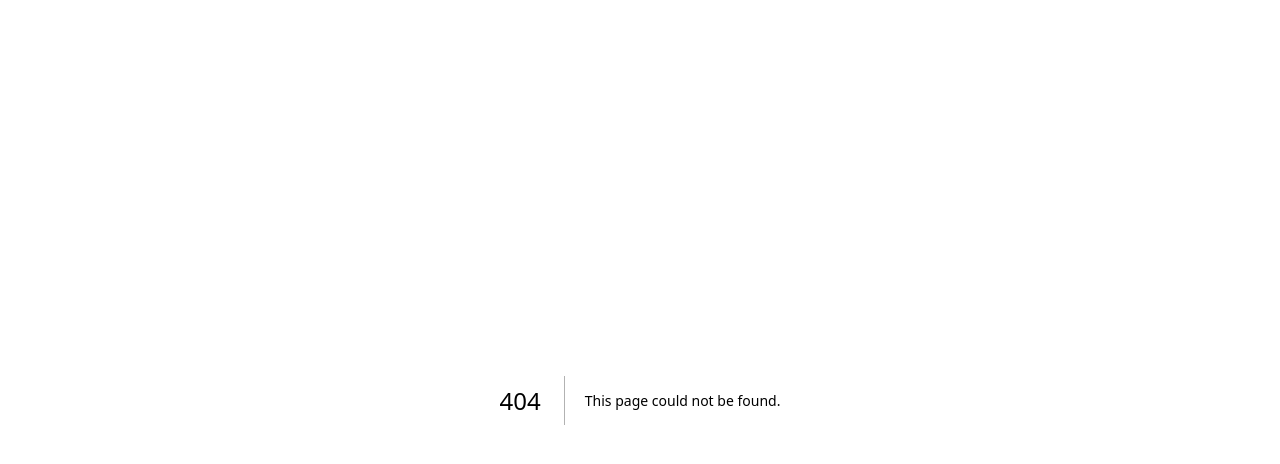
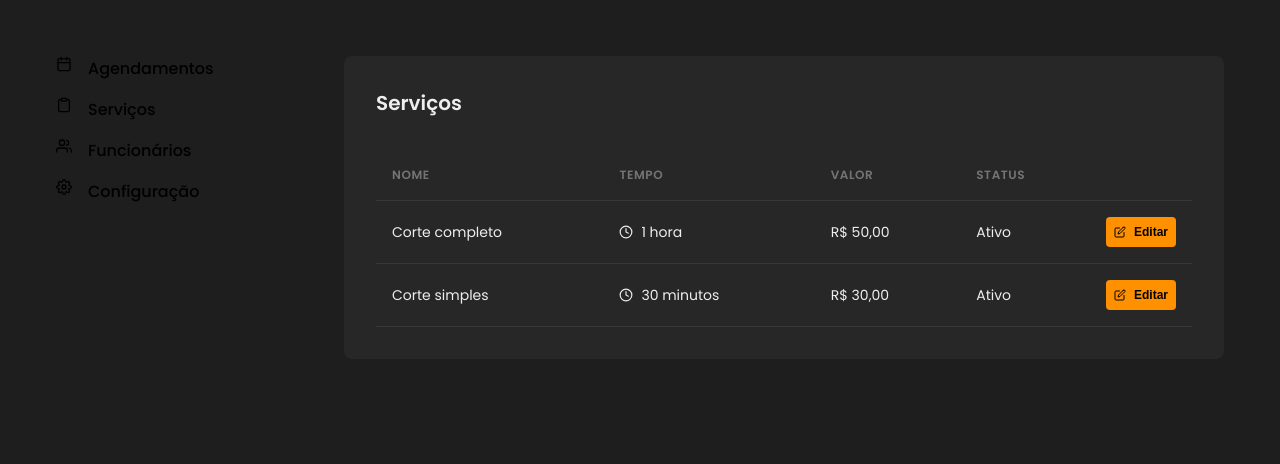
Before and after one commit to icut-dev/icut-frontend, a Next.js app: page /admin/services in a window 1280 px wide. Before the commit this address had no page. Shown: the top 464 px of the page. Built offline with nearby package versions, Linux system fonts and the light colour scheme.

Commit message:
feat: add service list

```diff
--- a/src/app/admin/layout.tsx
+++ b/src/app/admin/layout.tsx
@@ -2,7 +2,7 @@ import { ReactNode } from 'react';
 
 export default function AdminLayout({ children }: { children: ReactNode }) {
   return (
-    <div style={{ margin: '0 auto', maxWidth: '960px', padding: '0 1rem' }}>
+    <div style={{ margin: '0 auto', maxWidth: '1200px', padding: '0 1rem' }}>
       {children}
     </div>
   );
--- a/src/app/globals.scss
+++ b/src/app/globals.scss
@@ -52,6 +52,39 @@
   --primary-50: #fff8e1;
   --primary-100: #ffecb3;
   --primary-400: #ff9000;
+
+  --gray-50: #f7fafc;
+  --gray-100: #edf2f7;
+  --gray-200: #e2e8f0;
+  --gray-300: #cbd5e0;
+  --gray-400: #a0aec0;
+  --gray-500: #718096;
+  --gray-600: #4a5568;
+  --gray-700: #2d3748;
+  --gray-800: #1a202c;
+  --gray-900: #171923;
+
+  --black-50: rgba(0, 0, 0, 0.04);
+  --black-100: rgba(0, 0, 0, 0.06);
+  --black-200: rgba(0, 0, 0, 0.08);
+  --black-300: rgba(0, 0, 0, 0.16);
+  --black-400: rgba(0, 0, 0, 0.24);
+  --black-500: rgba(0, 0, 0, 0.36);
+  --black-600: rgba(0, 0, 0, 0.48);
+  --black-700: rgba(0, 0, 0, 0.64);
+  --black-800: rgba(0, 0, 0, 0.8);
+  --black-900: rgba(0, 0, 0, 0.92);
+
+  --white-50: rgba(255, 255, 255, 0.04);
+  --white-100: rgba(255, 255, 255, 0.06);
+  --white-200: rgba(255, 255, 255, 0.08);
+  --white-300: rgba(255, 255, 255, 0.16);
+  --white-400: rgba(255, 255, 255, 0.24);
+  --white-500: rgba(255, 255, 255, 0.36);
+  --white-600: rgba(255, 255, 255, 0.48);
+  --white-700: rgba(255, 255, 255, 0.64);
+  --white-800: rgba(255, 255, 255, 0.8);
+  --white-900: rgba(255, 255, 255, 0.92);
 }
 
 @media (prefers-color-scheme: dark) {
@@ -93,6 +126,16 @@
   margin: 0;
 }
 
+html {
+  @media (max-width: 1080px) {
+    font-size: 93.75%;
+  }
+
+  @media (max-width: 720px) {
+    font-size: 87.5%;
+  }
+}
+
 html,
 body {
   max-width: 100vw;
@@ -102,6 +145,11 @@ body {
 body {
   color: rgb(var(--foreground-rgb));
   background: $dark-background;
+  -webkit-font-smoothing: antialiased;
+}
+
+button {
+  cursor: pointer;
 }
 
 a {
--- a/src/app/layout.tsx
+++ b/src/app/layout.tsx
@@ -9,13 +9,14 @@ export const metadata = {
 
 const poppins = Poppins({
   weight: ['300', '400', '500', '600', '700'],
+  style: ['normal'],
   subsets: ['latin'],
 });
 
 export default function RootLayout({ children }: { children: ReactNode }) {
   return (
     <html lang='pt-br'>
-      <body className={`${poppins.className}`}>{children}</body>
+      <body className={poppins.className}>{children}</body>
     </html>
   );
 }
--- /dev/null
+++ b/src/appRoot/main/factories/pages/admin/services/services.factory.tsx
@@ -0,0 +1,5 @@
+import { AdminServicesTag } from '~/appRoot/presentation/pages/admin/services';
+
+export const makeAdminServices = () => {
+  return <AdminServicesTag />;
+};
--- a/src/appRoot/presentation/components/sidebar/styles.module.scss
+++ b/src/appRoot/presentation/components/sidebar/styles.module.scss
@@ -1,7 +1,7 @@
 .container {
-  min-width: 160px;
-  max-width: 160px;
-  margin-right: 56px;
+  min-width: 256px;
+  max-width: 256px;
+  margin-right: 32px;
 }
 
 .nav_list {
--- /dev/null
+++ b/src/appRoot/presentation/pages/admin/services/index.ts
@@ -0,0 +1 @@
+export { default as AdminServicesTag } from './services';
--- /dev/null
+++ b/src/appRoot/presentation/pages/admin/services/services.tsx
@@ -0,0 +1,84 @@
+import Image from 'next/image';
+import { FiClipboard, FiClock, FiEdit } from 'react-icons/fi';
+import { Sidebar } from '~/appRoot/presentation/components/sidebar';
+import styles from './styles.module.scss';
+
+function AdminAppointmentPageComponent() {
+  return (
+    <div className={styles.container}>
+      <Sidebar />
+
+      <main className={styles.content}>
+        <section className={styles.header}>
+          <h1>Serviços</h1>
+        </section>
+
+        <section>
+          <table className={styles.table}>
+            <thead>
+              <tr>
+                <th>Nome</th>
+                <th>Tempo</th>
+                <th>Valor</th>
+                <th>Status</th>
+                <th />
+              </tr>
+            </thead>
+
+            <tbody>
+              <tr>
+                <td>Corte completo</td>
+
+                <td>
+                  <div className={styles.time}>
+                    <FiClock />
+                    <span>1 hora</span>
+                  </div>
+                </td>
+
+                <td>R$ 50,00</td>
+
+                <td>
+                  <span>Ativo</span>
+                </td>
+
+                <td className={styles.actions}>
+                  <button type='button'>
+                    <FiEdit />
+                    Editar
+                  </button>
+                </td>
+              </tr>
+
+              <tr>
+                <td>Corte simples</td>
+
+                <td>
+                  <div className={styles.time}>
+                    <FiClock />
+                    <span>30 minutos</span>
+                  </div>
+                </td>
+
+                <td>R$ 30,00</td>
+
+                <td>
+                  <span>Ativo</span>
+                </td>
+
+                <td className={styles.actions}>
+                  <button type='button'>
+                    <FiEdit />
+                    Editar
+                  </button>
+                </td>
+              </tr>
+            </tbody>
+          </table>
+        </section>
+      </main>
+    </div>
+  );
+}
+
+export default AdminAppointmentPageComponent;
--- /dev/null
+++ b/src/appRoot/presentation/pages/admin/services/styles.module.scss
@@ -0,0 +1,81 @@
+.container {
+  display: flex;
+  margin-top: 56px;
+}
+
+.header {
+  margin-bottom: 32px;
+
+  h1 {
+    font-size: 20px;
+    font-weight: 600;
+    color: var(--white-900);
+  }
+}
+
+.content {
+  width: 100%;
+  background: var(--white-50);
+  padding: 2rem;
+  border-radius: 8px;
+}
+
+.table {
+  width: 100%;
+  border-collapse: collapse;
+  border: none;
+  padding: 0.75rem;
+
+  .time {
+    display: flex;
+    align-items: center;
+
+    svg {
+      margin-right: 8px;
+    }
+  }
+
+  .actions {
+    width: 95px;
+
+    button {
+      display: flex;
+      align-items: center;
+      padding: 8px;
+      border: none;
+      border-radius: 4px;
+      background-color: var(--primary-400);
+      font-weight: 700;
+      font-size: 0.75rem;
+      transition: all 300ms;
+
+      svg {
+        margin-right: 8px;
+      }
+
+      &:hover {
+        filter: brightness(0.9);
+      }
+    }
+  }
+
+  tr {
+    border-bottom: 1px solid var(--white-200);
+  }
+
+  td {
+    padding: 1rem;
+    font-size: 0.875rem;
+    color: var(--white-900);
+  }
+
+  th {
+    padding: 1rem;
+    text-align: start;
+    text-transform: uppercase;
+    color: var(--white-500);
+    font-size: 0.75rem;
+    font-weight: 600;
+    letter-spacing: 0.05em;
+  }
+}
```
Also changed, not shown: src/app/admin/services/page.tsx (added, +8 -0 lines).
